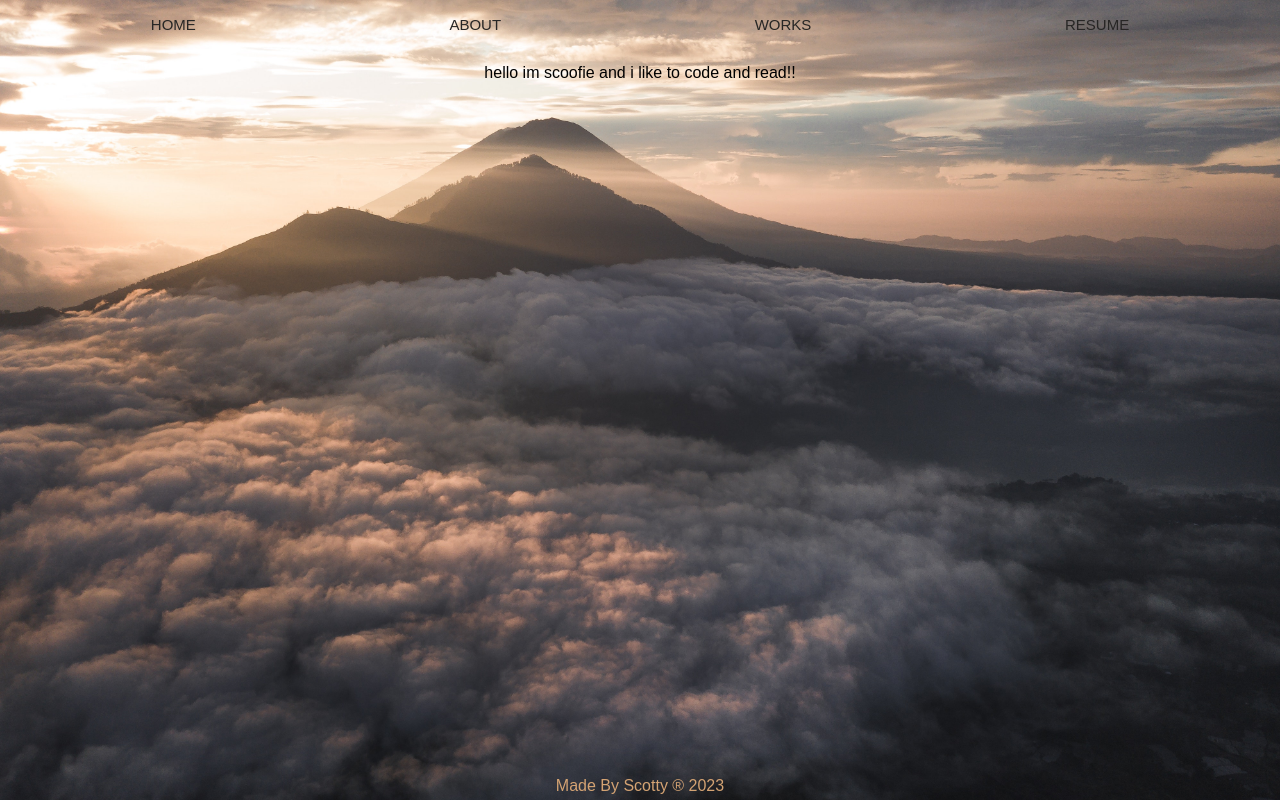
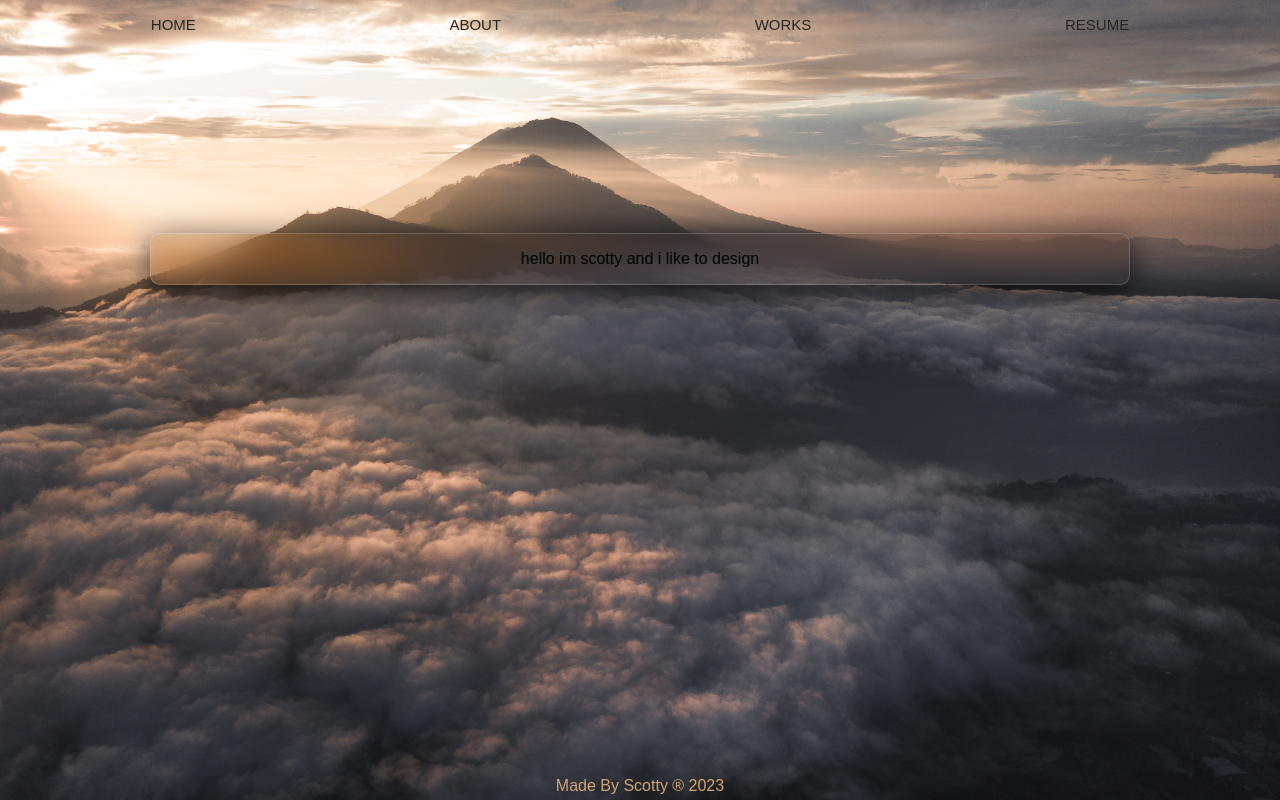
Before and after one commit to Scotty-Cloud/scott-portfolio, a React (Create React App) app: page /about in a window 1280 px wide. Built offline with nearby package versions, Linux system fonts and the light colour scheme; a web font is replaced by a local one.

Commit message:
start about me

```diff
--- a/src/Components/About/About.css
+++ b/src/Components/About/About.css
@@ -0,0 +1,13 @@
+.me {
+  background: rgba(20, 10, 20, 0.1);
+  box-shadow: 0 8px 32px 0 rgba(0, 0, 0, 0.8);
+  backdrop-filter: blur(16px) saturate(180%);
+  -webkit-backdrop-filter: blur(16px) saturate(180%);
+  background-color: rgba(0, 0, 0, 0.15);
+  border-radius: 10px;
+  border: 1px solid rgba( 255, 255, 255, 0.18 );
+
+margin-top:185px;
+  margin-left: 150px;
+  margin-right: 150px;
+}
--- a/src/Components/About/About.jsx
+++ b/src/Components/About/About.jsx
@@ -1,9 +1,13 @@
 import React from 'react'
-//import './About.css'
+import './About.css'
 
 const About = () => {
   return (
-    <p> hello im scoofie and i like to code and read!!</p>
+    <div
+    className="me"
+    >
+      <p>hello im scotty and i like to design</p>
+    </div>
   )
 }
 
```
